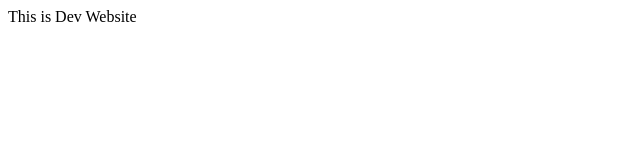
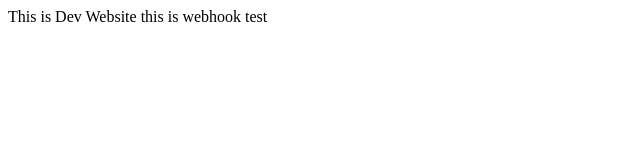
Before and after one commit to gitpraveenkumar/Website, a plain HTML site: page index.html in a window 1280 px wide. Shown: the whole page, without its empty margins (0-640 px from the left). Drawn offline with Linux system fonts and the light colour scheme.

Commit message:
Update index.html

```diff
--- a/index.html
+++ b/index.html
@@ -2,5 +2,6 @@
 <title> Jenkins Test website</title>
 <body>
 This is Dev  Website
+  this is webhook test
 </body>
 </html>
```
